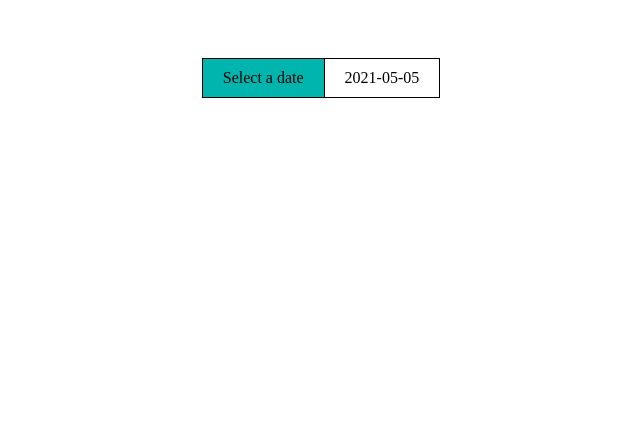
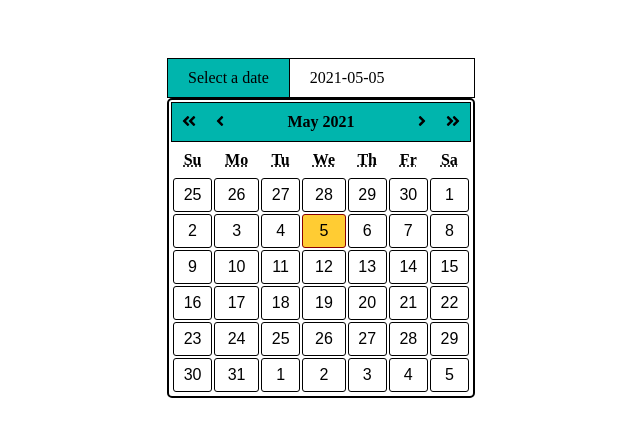
Before and after one commit to stevebarakat/accessable-datepicker, a React (Create React App) app: page / in a window 1280 px wide. Shown: the top 436 px of the page, without its empty margins (319-959 px from the left). Built offline with nearby package versions, Linux system fonts and the light colour scheme.

Commit message:
check in again

```diff
--- a/src/App.js
+++ b/src/App.js
@@ -25,12 +25,12 @@ const App = () => {
 
   return (
     <div className="App" role="application">
-      {showDatepicker && (
-        <Datepicker date={date} handleSelect={toggleCalendar}/>
-      )}
-      {showCalendar && (
+      {/* {showDatepicker && ( */}
+        {/* <Datepicker date={date} handleSelect={toggleCalendar}/> */}
+      {/* )} */}
+      {/* {showCalendar && ( */}
         <Calendar date={date} handleSelectDate={handleSelectDate} closeCalendar={closeCalendar} />
-      )}
+      {/* )} */}
     </div>
   );
 };
--- a/src/components/DatePicker/Calendar.js
+++ b/src/components/DatePicker/Calendar.js
@@ -1,4 +1,4 @@
-import React, { useReducer  } from "react";
+import React, { useReducer } from "react";
 import selectedDateReducer from './selectedDateReducer';
 
 import {
@@ -28,28 +28,10 @@ import {
   faAngleDoubleRight
 } from "@fortawesome/free-solid-svg-icons";
 
-const Calendar = ({ date, handleSelectDate, closeCalendar }) => {
+const Calendar = ({ date, handleSelectDate, handleSelect,closeCalendar }) => {
   const [state, dispatch] = useReducer(selectedDateReducer, new Date(date));
 
-  const setPreviousMonth = () => {
-    const previousMonth = subMonths(state, 1);
-    dispatch({type: "SET_PREVIOUS_MONTH", payload: startOfMonth(previousMonth)});
-  };
 
-  const setNextMonth = () => {
-    const nextMonth = addMonths(state, 1);
-    dispatch({type: "SET_NEXT_MONTH", payload: startOfMonth(nextMonth)});
-  };
-
-  const setPreviousYear = () => {
-    const previousYear = subYears(state, 1);
-    dispatch({type: "SET_PREVIOUS_YEAR", payload: startOfMonth(previousYear)});
-  };
-
-  const setNextYear = () => {
-    const nextYear = addYears(state, 1);
-    dispatch({type: "SET_NEXT_YEAR", payload: startOfMonth(nextYear)})
-  };
 
   const handleKeyPress = (e, cb) => {
     const charCode = e.charCode;
@@ -57,50 +39,6 @@ const Calendar = ({ date, handleSelectDate, closeCalendar }) => {
       cb();
     }
   };
-
-  // const setPreviousDay = () => {
-  //   const previousDay = subDays(state, 1);
-  //   setSelectedDate(previousDay);
-  // };
-
-  // const setNextDay = () => {
-  //   const nextDay = addDays(state, 1);
-  //   setSelectedDate(nextDay);
-  // };
-
-  // const setPreviousWeek = () => {
-  //   const previousWeek = subWeeks(state, 1);
-  //   setSelectedDate(previousWeek);
-  // };
-
-  // const setNextWeek = () => {
-  //   const nextWeek = addWeeks(state, 1);
-  //   setSelectedDate(nextWeek);
-  // };
-
-  // const setDatePreviousMonth = () => {
-  //   setSelectedDate(subMonths(state, 1));
-  // };
-
-  // const setDateNextMonth = () => {
-  //   setSelectedDate(addMonths(state, 1));
-  // };
-
-  // const setDatePreviousYear = () => {
-  //   setSelectedDate(subYears(state, 1));
-  // };
-
-  // const setDateNextYear = () => {
-  //   setSelectedDate(addYears(state, 1));
-  // };
-
-  // const setMonthStart = () => {
-  //   setSelectedDate(startOfMonth(state));
-  // };
-
-  // const setMonthEnd = () => {
-  //   setSelectedDate(endOfMonth(state));
-  // };
 
   const generateMonth = () => {
     const daysInMonth = getDaysInMonth(state);
@@ -117,7 +55,7 @@ const Calendar = ({ date, handleSelectDate, closeCalendar }) => {
 
     const firstDayLastMonth = subDays(firstOfMonth, startWeekday);
     const firstDayNextMonth = addDays(lastOfMonth, 1);
-    console.log(firstDayNextMonth) //Sun Apr 25 2021 00:00:00 GMT-0400
+    console.log(firstDayNextMonth); //Sun Apr 25 2021 00:00:00 GMT-0400
     for (let i = 0; i < startWeekday; i++) {
       previous.push(getDate(addDays(firstDayLastMonth, i)));
     }
@@ -139,49 +77,53 @@ const Calendar = ({ date, handleSelectDate, closeCalendar }) => {
     return gridDays;
   };
 
-  // const handleTableKeyPress = (e) => {
-  //   const keyCode = e.keyCode;
-  //   // Check if control key was pressed
-  //   const control = e.ctrlKey;
-  //   // const control = e.shiftKey;
-  //   switch (keyCode) {
-  //     case 13: //Enter
-  //       handleSelectDate(format(state, "yyyy-MM-dd"));
-  //       return;
-  //     case 27: //Esc
-  //       closeCalendar();
-  //       return;
-  //     case 32: //Space
-  //       handleSelectDate(format(state, "yyyy-MM-dd"));
-  //       return;
-  //     case 33: //Page Up
-  //       control ? setDatePreviousYear() : setDatePreviousMonth();
-  //       return;
-  //     case 34: //Page Down
-  //       control ? setDateNextYear() : setDateNextMonth();
-  //       return;
-  //     case 35: //End
-  //       setMonthEnd();
-  //       return;
-  //     case 36: //Home
-  //       setMonthStart();
-  //       return;
-  //     case 37: //Left
-  //       setPreviousDay();
-  //       return;
-  //     case 38: //Up
-  //       setPreviousWeek();
-  //       return;
-  //     case 39: //Right
-  //       setNextDay();
-  //       return;
-  //     case 40: //Down
-  //       setNextWeek();
-  //       return;
-  //     default:
-  //       return;
-  //   }
-  // };
+  const handleTableKeyPress = (e) => {
+    const keyCode = e.keyCode;
+    // Check if control key was pressed
+    const control = e.ctrlKey;
+    // const control = e.shiftKey;
+    switch (keyCode) {
+      case 13: //Enter
+        handleSelectDate(format(state, "yyyy-MM-dd"));
+        return;
+      case 27: //Esc
+        closeCalendar();
+        return;
+      case 32: //Space
+        handleSelectDate(format(state, "yyyy-MM-dd"));
+        return;
+      case 33: //Page Up
+        control ?
+          dispatch({ type: "SET_DATE_PREVIOUS_YEAR" }) :
+          dispatch({ type: "SET_DATE_PREVIOUS_MONTH" });
+        return;
+      case 34: //Page Down
+        control ?
+          dispatch({ type: "SET_DATE_NEXT_YEAR" }) :
+          dispatch({ type: "SET_DATE_NEXT_MONTH" });
+        return;
+      case 35: //End
+        dispatch({ type: "SET_MONTH_END" });
+        return;
+      case 36: //Home
+        dispatch({ type: "SET_MONTH_START" });
+        return;
+      case 37: //Left
+        dispatch({ type: "SET_PREVIOUS_DAY" });
+        return;
+      case 38: //Up
+        dispatch({ type: "SET_PREVIOUS_WEEK" });
+        return;
+      case 39: //Right
+        dispatch({ type: "SET_NEXT_DAY" });
+        return;
+      case 40: //Down
+        dispatch({ type: "SET_NEXT_WEEK" });
+        return;
+      default:
+        return;
+    }
+  };
 
   const handleDateSelection = (date) => {
     const dateString = format(date, "yyyy-MM-dd");
@@ -189,14 +131,30 @@ const Calendar = ({ date, handleSelectDate, closeCalendar }) => {
   };
 
   return (
+    <div>
+      <div
+        className="datepicker"
+        tabIndex="0"
+        onClick={handleSelect}
+        onKeyPress={handleKeyPress}
+        role="button"
+        aria-label="Datepicker"
+      >
+        <div>
+          Select a date
+      </div>
+        <div aria-label="Selected date">
+          {date}
+        </div>
+      </div>
       <div className="calendar">
         <div className="title">
           <div className="icons">
             <div
               className="iconContainer"
               tabIndex="0"
-            onClick={setPreviousYear}
-            onKeyPress={(e) => handleKeyPress(e, setPreviousYear)}
+              onClick={() => dispatch({ type: "SET_PREVIOUS_YEAR" })}
+              onKeyPress={(e) => handleKeyPress(e, dispatch({ type: "SET_PREVIOUS_YEAR" }))}
               role="button"
               aria-label="Previous year"
             >
@@ -205,8 +163,8 @@ const Calendar = ({ date, handleSelectDate, closeCalendar }) => {
             <div
               className="iconContainer"
               tabIndex="0"
-            onClick={setPreviousMonth}
-            onKeyPress={(e) => handleKeyPress(e, setPreviousMonth)}
+              onClick={() => dispatch({ type: "SET_PREVIOUS_MONTH" })}
+              onKeyPress={(e) => handleKeyPress(e, dispatch({ type: "SET_PREVIOUS_MONTH" }))}
               role="button"
               aria-label="Previous month"
             >
@@ -220,8 +178,8 @@ const Calendar = ({ date, handleSelectDate, closeCalendar }) => {
             <div
               className="iconContainer"
               tabIndex="0"
-            onClick={setNextMonth}
-            onKeyPress={(e) => handleKeyPress(e, setNextMonth)}
+              onClick={() => dispatch({ type: "SET_NEXT_MONTH" })}
+              onKeyPress={(e) => handleKeyPress(e, dispatch({ type: "SET_NEXT_YEAR" }))}
               role="button"
               aria-label="Next year"
             >
@@ -230,8 +188,8 @@ const Calendar = ({ date, handleSelectDate, closeCalendar }) => {
             <div
               className="iconContainer"
               tabIndex="0"
-            onClick={setNextYear}
-            onKeyPress={(e) => handleKeyPress(e, setNextYear)}
+              onClick={() => dispatch({ type: "SET_NEXT_YEAR" })}
+              onKeyPress={(e) => handleKeyPress(e, dispatch({ type: "SET_NEXT_YEAR" }))}
               role="button"
               aria-label="Next year"
             >
@@ -242,7 +200,7 @@ const Calendar = ({ date, handleSelectDate, closeCalendar }) => {
         <table
           id="grid"
           tabIndex="0"
-        // onKeyDown={handleTableKeyPress}
+          onKeyDown={handleTableKeyPress}
           role="grid"
           aria-label="Month"
         >
@@ -297,6 +255,7 @@ const Calendar = ({ date, handleSelectDate, closeCalendar }) => {
           </tbody>
         </table>
       </div>
+    </div>
   );
 };
 
--- a/src/components/DatePicker/selectedDateReducer.js
+++ b/src/components/DatePicker/selectedDateReducer.js
@@ -19,15 +19,48 @@ import {
 
 export default function selectedDateReducer(state, action) {
   switch (action.type) {
+    case 'SET_PREVIOUS_YEAR':
+      const previousYear = subYears(state, 1);
+      return startOfMonth(previousYear);
     case 'SET_NEXT_YEAR':
-      console.log("buu");
-      return action.payload;
-    case 'SET_PREVIOUS_YEAR':
-      return action.payload;
+      const nextYear = addYears(state, 1);
+      return startOfMonth(nextYear);
     case 'SET_PREVIOUS_MONTH':
-      return action.payload;
+      const previousMonth = subMonths(state, 1);
+      return startOfMonth(previousMonth);
     case 'SET_NEXT_MONTH':
-      return action.payload;
+      const nextMonth = addMonths(state, 1);
+      return startOfMonth(nextMonth);
+    case 'SET_PREVIOUS_DAY':
+      const previousDay = subDays(state, 1);
+      return previousDay;
+    case 'SET_NEXT_DAY':
+      const nextDay = addDays(state, 1);
+      return nextDay;
+    case 'SET_PREVIOUS_WEEK':
+      const previousWeek = subWeeks(state, 1);
+      return previousWeek;
+    case 'SET_NEXT_WEEK':
+      const nextWeek = addWeeks(state, 1);
+      return nextWeek;
+    case 'SET_DATE_PREVIOUS_MONTH':
+      const datePreviousMonth = subMonths(state, 1);
+      return datePreviousMonth;
+    case 'SET_DATE_NEXT_MONTH':
+      const dateNextMonth = addMonths(state, 1);
+      return dateNextMonth;
+    case 'SET_DATE_PREVIOUS_YEAR':
+      const datePreviousYear = subYears(state, 1);
+      return datePreviousYear;
+    case 'SET_DATE_NEXT_YEAR':
+      const dateNextYear = addYears(state, 1);
+      return dateNextYear;
+    case 'SET_MONTH_START':
+      const monthStart = startOfMonth(state);
+      return monthStart;
+    case 'SET_MONTH_END':
+      const monthEnd = endOfMonth(state);
+      return monthEnd;
     default:
       throw new Error();
   }
```
Lines whose indentation alone changed are shown as unchanged.
